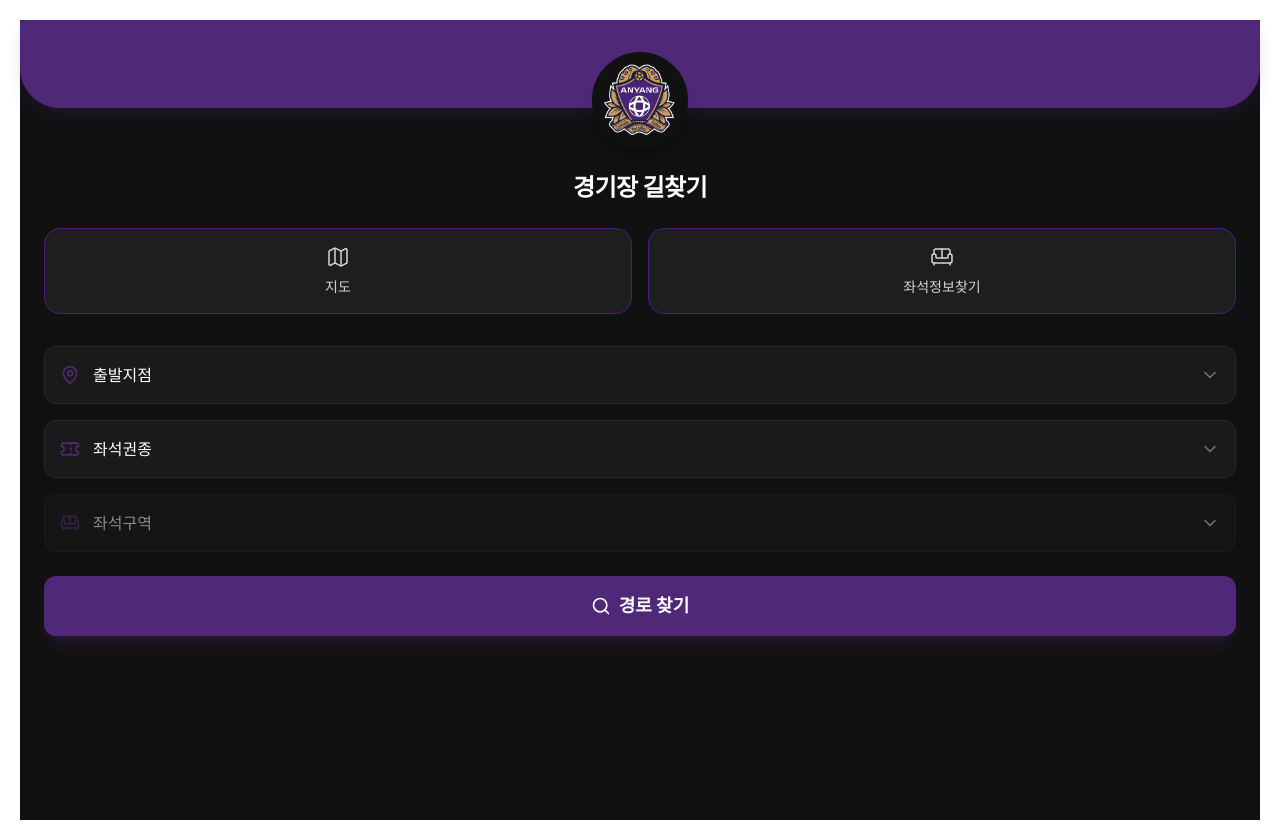
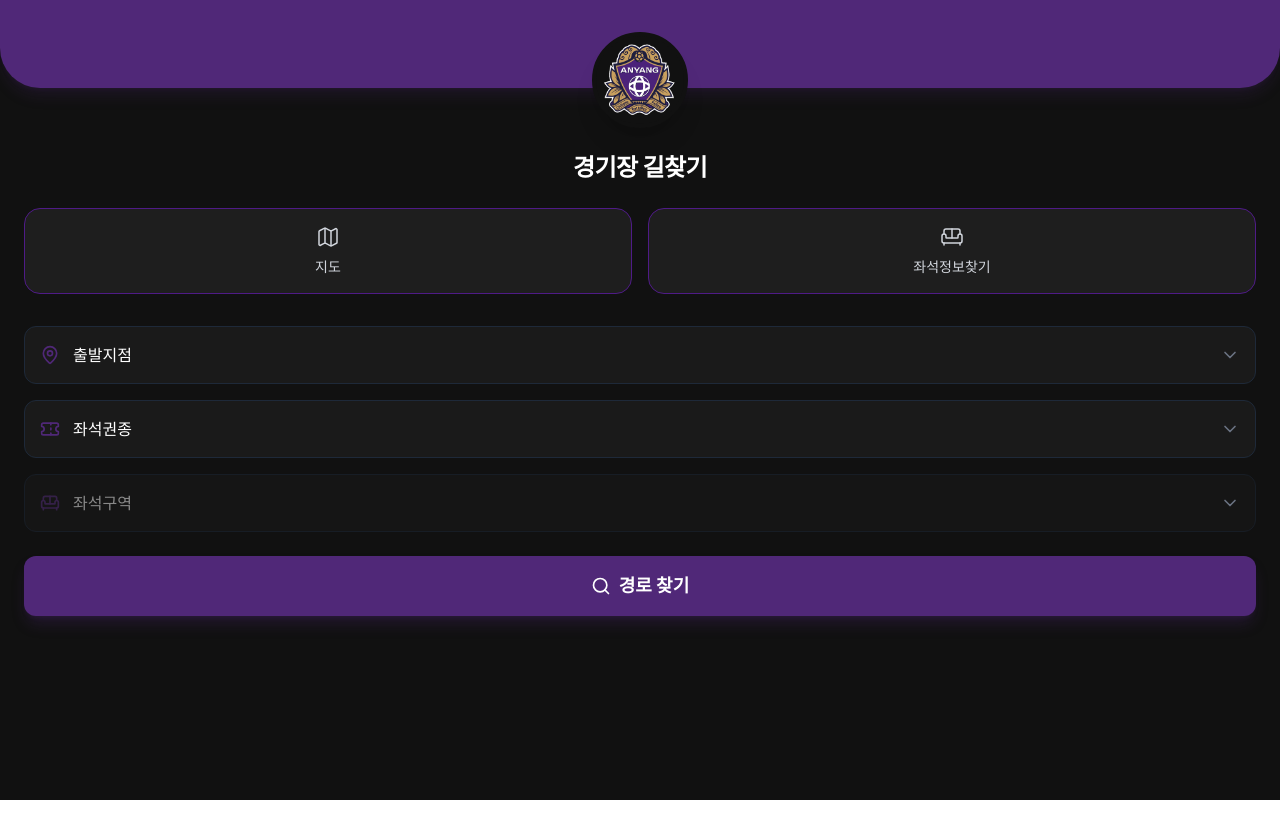
Before and after one commit to whtjsghks/FC-Anyang, a React (Vite) app in the folder frontend/: page / in a window 1280 px wide. After the commit the page ends 800 px from the top, so only its background shows below. Built offline with nearby package versions, Linux system fonts and the light colour scheme.

Commit message:
fix: 여백 제거

```diff
--- a/frontend/src/App.tsx
+++ b/frontend/src/App.tsx
@@ -61,7 +61,7 @@
   if (isLoading) return <div style={{ textAlign: 'center', padding: '50px' }}>로딩 중...</div>; //[cite: 1]
 
   return ( //[cite: 1]
-      <main style={{ padding: '20px' }}> {/*[cite: 1] */}
+      <main className="w-full min-h-screen bg-[#111111] p-0 m-0"> {/*[cite: 1] */}
         {routeData.length === 0 ? ( //[cite: 1]
           <SearchPanel onSubmit={handleSearch} /> //[cite: 1]
         ) : ( //[cite: 1]
```
